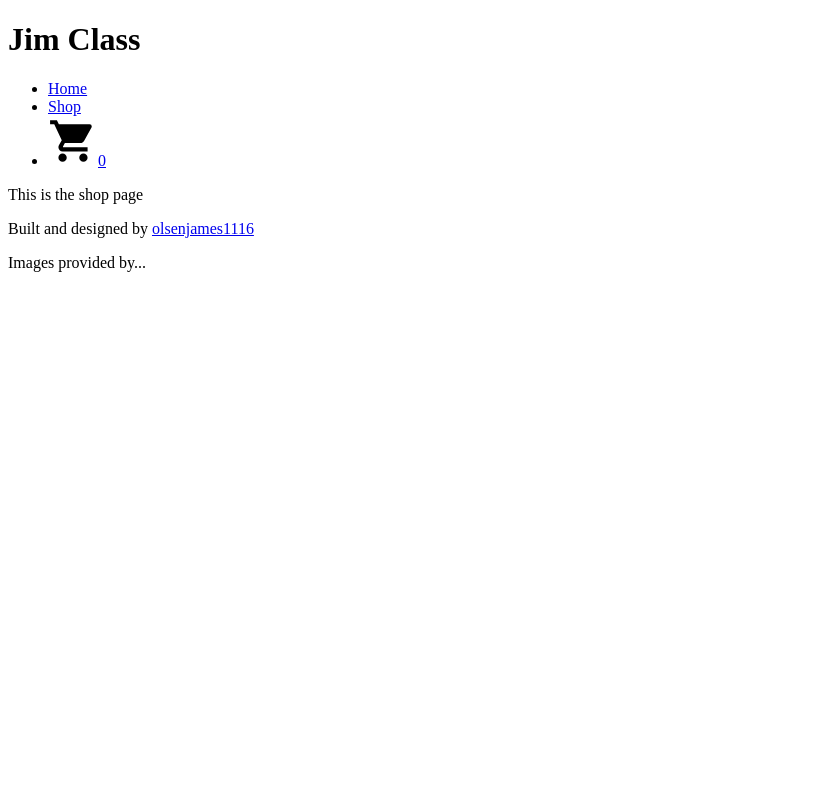
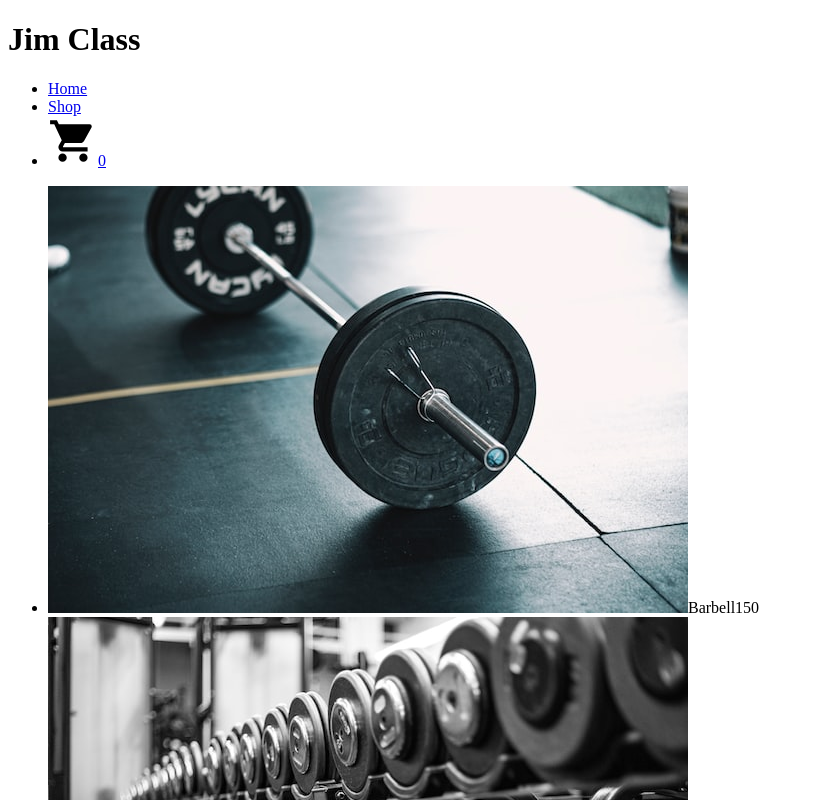
Before and after one commit to olsenjames1116/shopping-cart, a React (Create React App) app: page /shop in a window 1280 px wide. Shown: the top 800 px of the page, without its empty margins (0-814 px from the left). Built offline with nearby package versions, Linux system fonts and the light colour scheme.

Commit message:
Render shop page with items
The shop page appears with items from the props passed down to it.

```diff
--- a/src/App.js
+++ b/src/App.js
@@ -115,7 +115,7 @@ export default function App() {
 
   return (
     <div className='app'>
-      <RouteSwitch />
+      <RouteSwitch items={items}/>
       <Footer />
     </div>
   );
--- a/src/RouteSwitch.js
+++ b/src/RouteSwitch.js
@@ -6,14 +6,14 @@ import ShopPage from './components/content/shopPage/ShopPage';
 import ItemPage from './components/content/shopPage/itemPage/ItemPage';
 import CheckoutPage from './components/content/checkoutPage/CheckoutPage';
 
-export default function RouteSwitch() {
+export default function RouteSwitch({items}) {
   return (
     <BrowserRouter>
         <Header />
         <Routes>
             <Route path="/" element={<HomePage />} />
-            <Route path="/shop" element={<ShopPage />} />
-            <Route path="/shop/:id" element={<ItemPage />} />
+            <Route path="/shop" element={<ShopPage items={items}/>} />
+            {/* <Route path="/shop/:id" element={<ItemPage />} /> */}
             <Route path="/checkout" element={<CheckoutPage />} />
         </Routes>
     </BrowserRouter>
--- a/src/components/content/item/Item.js
+++ b/src/components/content/item/Item.js
@@ -0,0 +1,13 @@
+import React from 'react';
+import Quantity from './Quantity';
+
+export default function Item({item, quantity}) {
+    return (
+        <li>
+            <img src={item.image} alt={item.name} />
+            <span>{item.name}</span>
+            <span>{item.price}</span>
+            {quantity && <Quantity quantity={item.quantity}/>}
+        </li>
+    );
+}
--- /dev/null
+++ b/src/components/content/item/Quantity.js
@@ -0,0 +1,10 @@
+import React from 'react';
+
+export default function Quantity({quantity}) {
+    return (
+        <form>
+            <label htmlFor='quantity'>Quantity</label>
+            <input type='number' id='quantity' placeholder={quantity}/>
+        </form>
+    );
+}
--- a/src/components/content/shopPage/ShopPage.js
+++ b/src/components/content/shopPage/ShopPage.js
@@ -1,8 +1,14 @@
 import React from 'react';
 import Item from '../item/Item';
 
-export default function ShopPage() {
+export default function ShopPage({items}) {
     return (
-        <p>This is the shop page</p>
+        <ul className='shop'>
+            {
+                items.map((item) => {
+                    return <Item item={item} quantity={false}/>
+                })
+            }
+        </ul>
     );
 }
```
Also changed, not shown: src/components/content/shopPage/card/Card.js (added).
